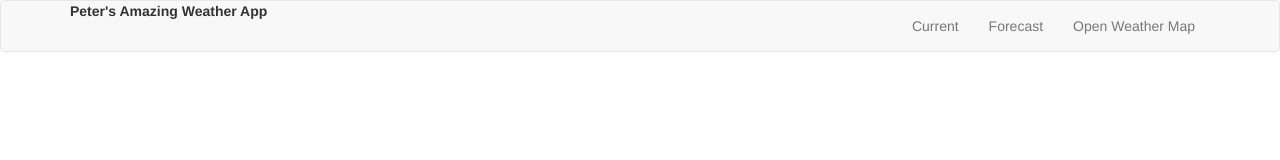
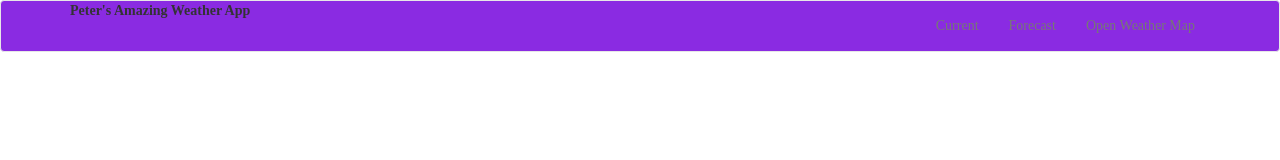
Before and after one commit to PeterSigurdson/AJAX_WeatherService_Project, a plain HTML site: page index.html in a window 1280 px wide. Drawn offline with nearby package versions, Linux system fonts and the light colour scheme.

Commit message:
5:00 commit

```diff
--- a/index.html
+++ b/index.html
@@ -1,19 +1,23 @@
 <html>
+
 <head>
-<title>Peter's Amazing Weather APP!!!   </title>
+    <title>Peter's Amazing Weather APP!!! </title>
 
     <link rel="stylesheet" href="https://maxcdn.bootstrapcdn.com/bootstrap/3.4.0/css/bootstrap.min.css">
 
     <script src="https://ajax.googleapis.com/ajax/libs/jquery/3.3.1/jquery.min.js"></script>
 
     <script src="https://maxcdn.bootstrapcdn.com/bootstrap/3.4.0/js/bootstrap.min.js"></script>
+
+    <link rel="stylesheet" href="style.css">
 </head>
+
 <body>
-    <nav class="navbar navbar-default">
+    <nav class="navbar navbar-default" id="nav_bar">
         <div class="container">
 
             <div class="navbar-header">
-                <a href="" class="nav-brand navbar-link"></a>
+                <a href="" class="nav-brand navbar-link weather"></a>
                 <img src="" alt=""><strong>Peter's Amazing Weather App</strong>
 
                 <button class="navbar-toggle collapsed" data-toggle="collapsed" data-target="navcol">
@@ -23,7 +27,7 @@
                     <span class="icon-bar"></span>
                 </button>
             </div>
-             <div class="collapse navbar-collapse id="navcol">
+            <div class="collapse navbar-collapse" id="navcol">
                 <ul class="nav navbar-nav navbar-right">
                     <li><a href="current.html">Current</a></li>
                     <li><a href="forecast.html">Forecast</a></li>
@@ -36,4 +40,5 @@
 
     </nav>
 </body>
+
 </html>
--- /dev/null
+++ b/style.css
@@ -0,0 +1,12 @@
+body{
+    font-family: 'Tangerine', serif;
+    background-color: #ffffff;
+    margin: 0;
+    padding: 0;
+}
+
+#nav_bar{
+    margin-bottom: 0px;
+    padding: 0;
+    background-color: blueviolet;
+}
```
Lines whose indentation alone changed are shown as unchanged.
